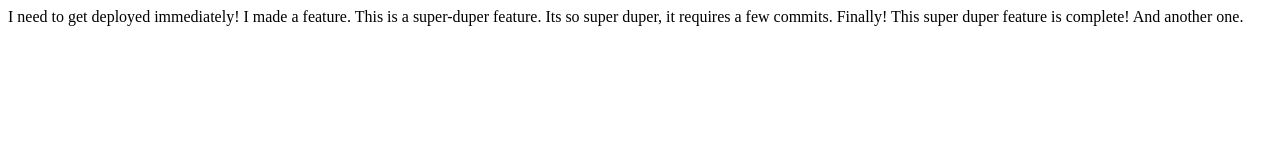
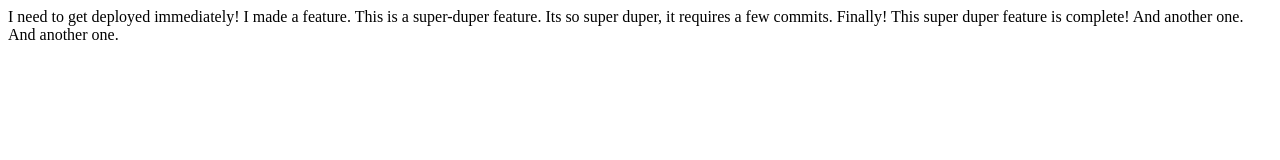
Before and after one commit to withinsight/git-flow-test, a plain HTML site: page index.html in a window 1280 px wide. Drawn offline with Linux system fonts and the light colour scheme.

Commit message:
Feature 3 working commit

```diff
--- a/index.html
+++ b/index.html
@@ -13,6 +13,6 @@
 
     This is a super-duper feature. Its so super duper, it requires a few commits. Finally! This super duper feature is complete!
 
-    And another one.
+    And another one. And another one.
   </body>
 </html>
```
